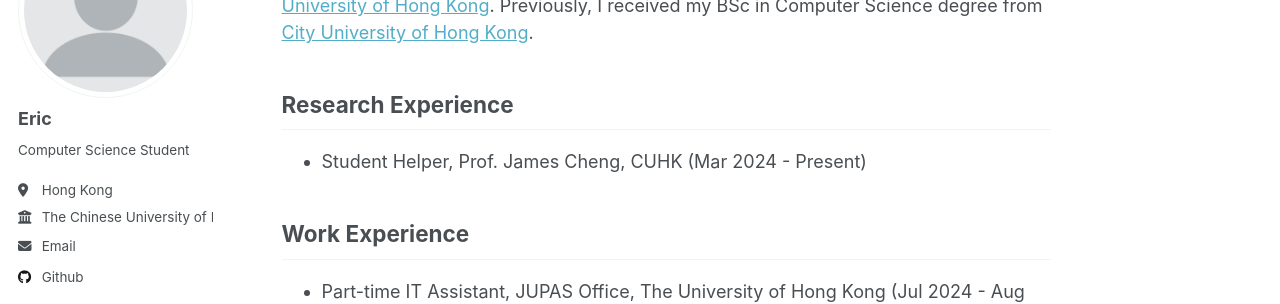
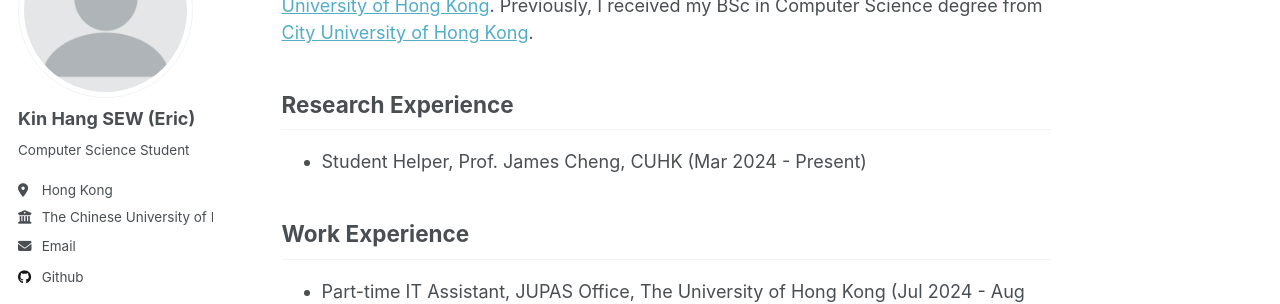
Before and after one commit to ericskh2/ericskh2.github.io, a Jekyll site: the page built from _pages/about.md, in a window 1280 px wide. Shown: the part 183-487 px from the top of the page. Built offline with Jekyll 4.4.1, drawn with Linux system fonts in a browser that asks for light colours.

Commit message:
Update _config.yml

```diff
--- a/_config.yml
+++ b/_config.yml
@@ -22,8 +22,8 @@ repository               : "academicpages/academicpages.github.io"
 author:
   # Biographic information
   avatar           : "profile.png"
-  name             : "Eric"
-  pronouns         : # example: "she/her"
+  name             : "Kin Hang SEW (Eric)"
+  pronouns         : # example: "he/him"
   bio              : "Computer Science Student"
   location         : "Hong Kong"
   employer         : "The Chinese University of Hong Kong"
```
